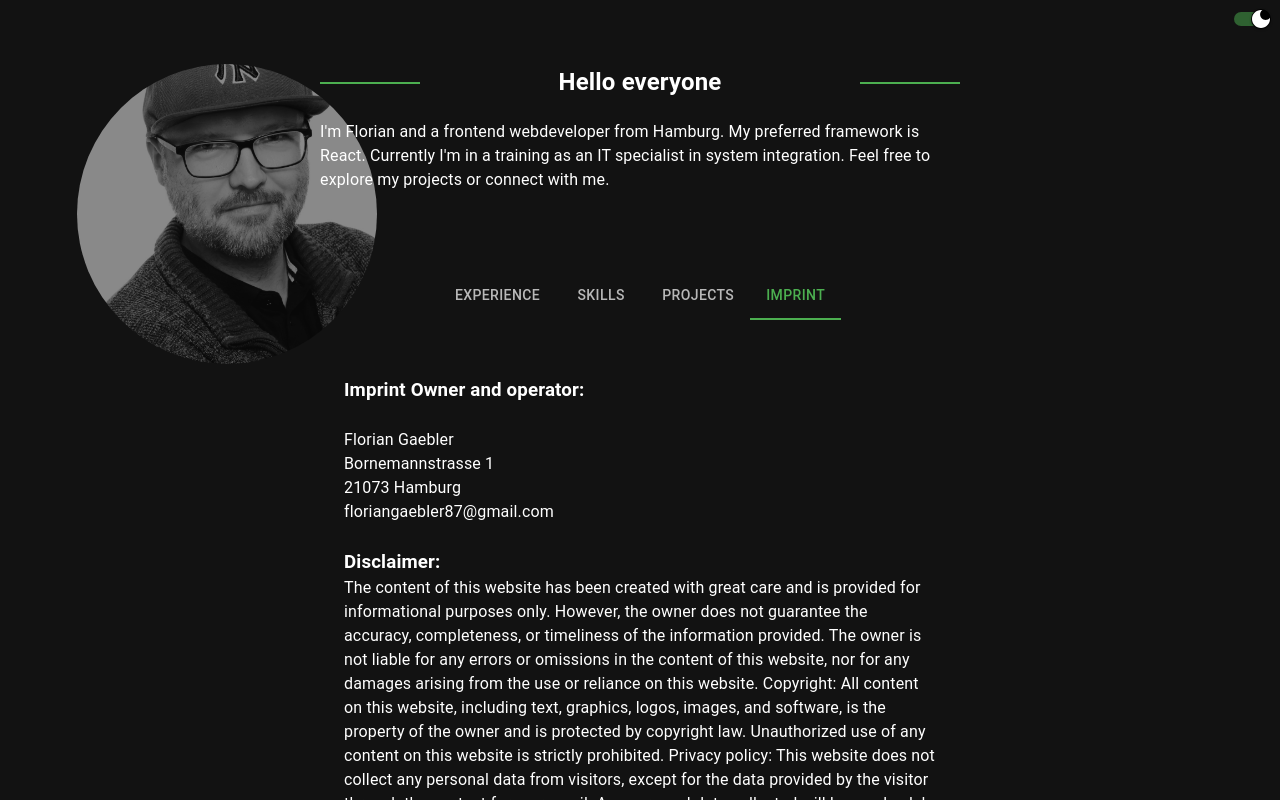
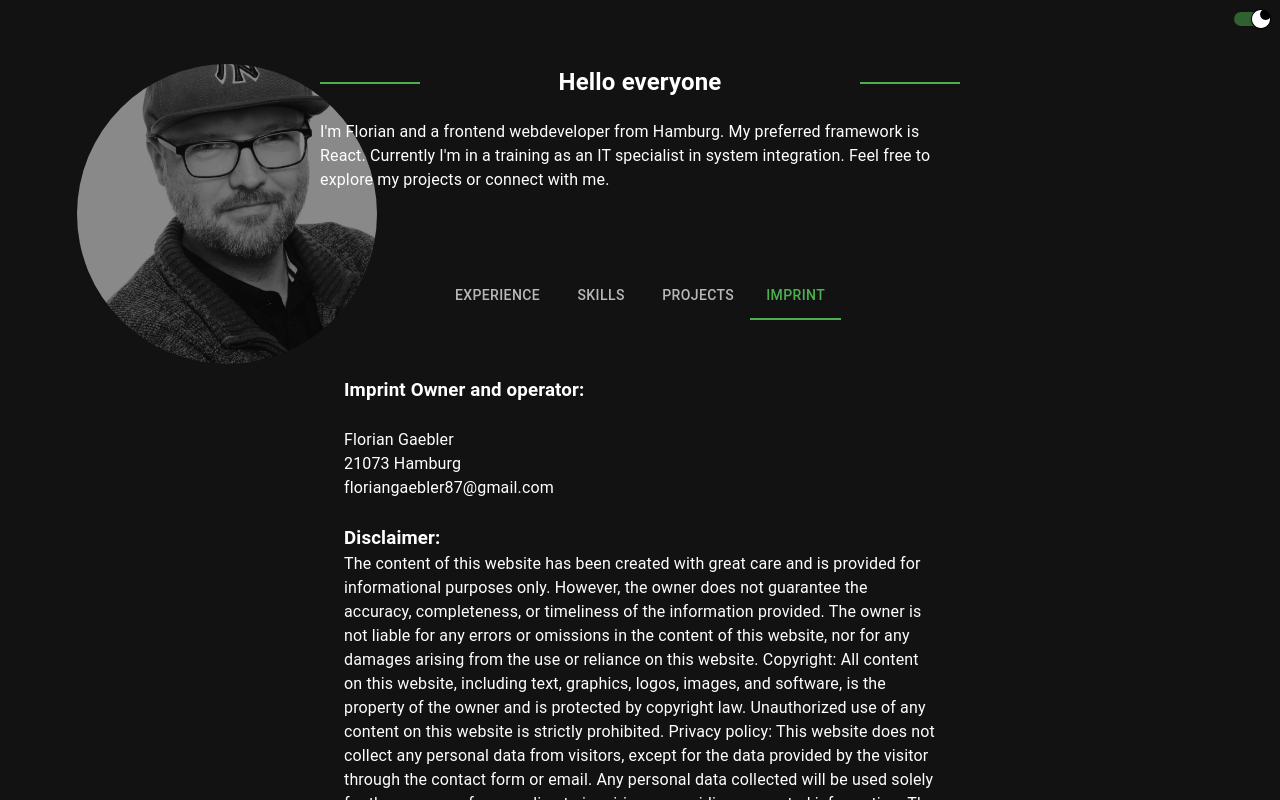
Before and after one commit to Gblur/portfoolio, a Next.js app: page / in a window 1280 px wide. Both pictures are taken after a click on the tab "IMPRINT". Shown: the top 800 px of the page. Built offline with nearby package versions, Linux system fonts and the light colour scheme.

Commit message:
remove infos

```diff
--- a/src/components/Imprint/index.tsx
+++ b/src/components/Imprint/index.tsx
@@ -8,7 +8,6 @@ export default function Imprint({}: Props) {
       <h3>Imprint Owner and operator:</h3>
       <br />
       <p>Florian Gaebler</p>
-      <p>Bornemannstrasse 1</p>
       <p>21073 Hamburg</p>
       <p>floriangaebler87@gmail.com</p>
       <br />
```
